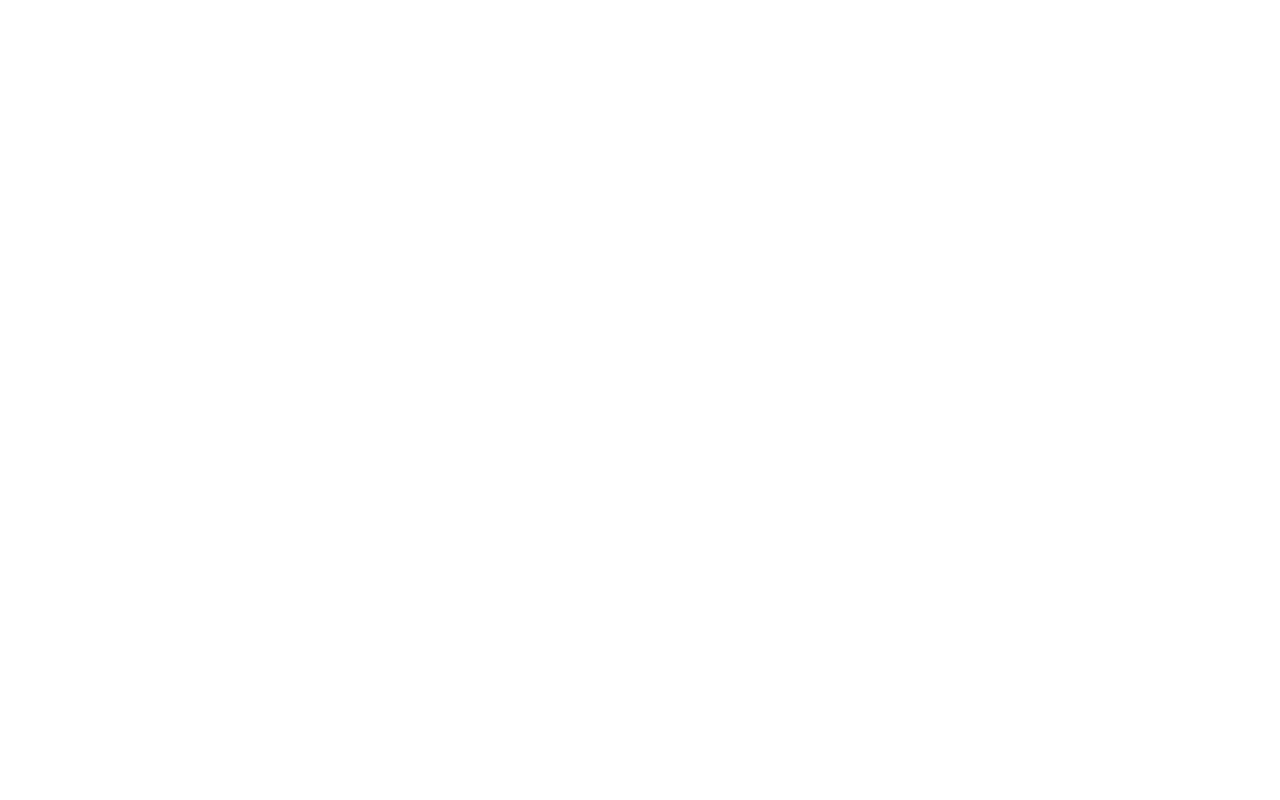
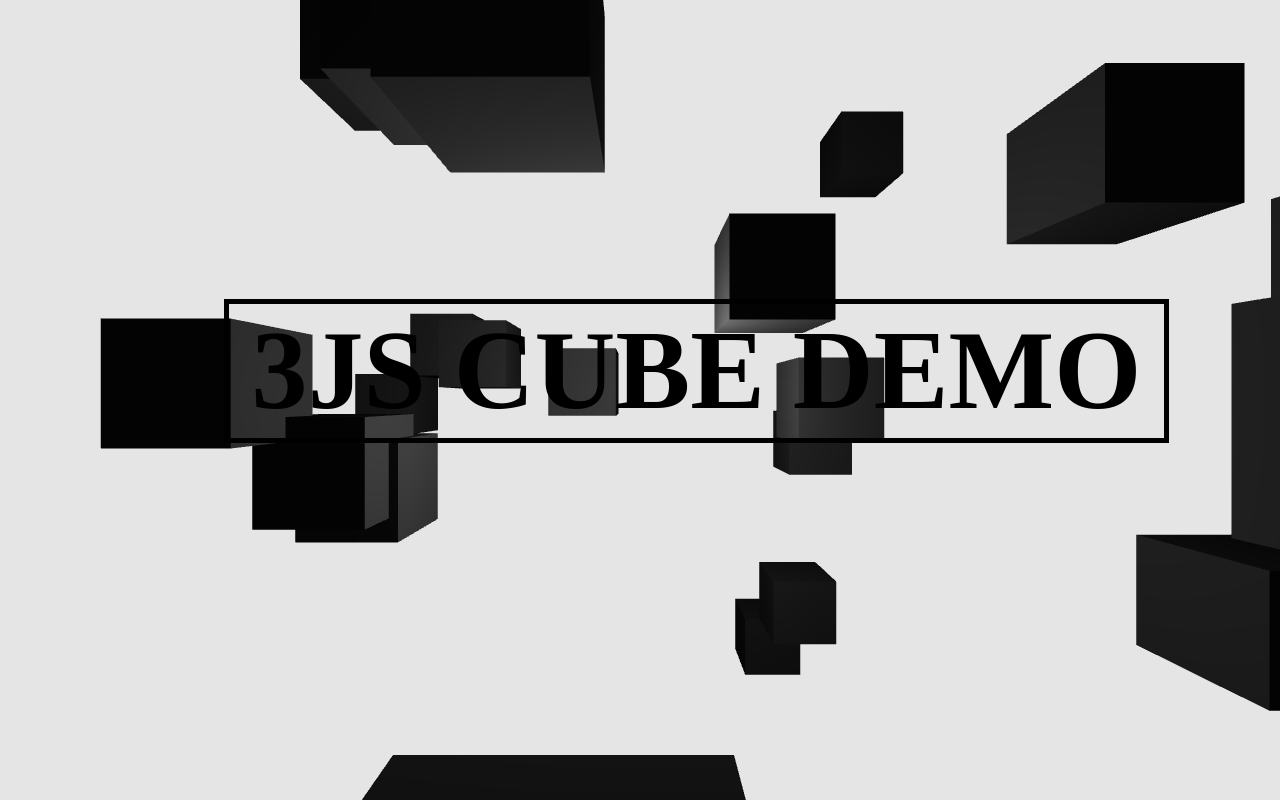
Before and after one commit to G303K/3js-cube-demo, a plain HTML site: page index.html in a window 1280 px wide. Drawn offline with nearby package versions, Linux system fonts and the light colour scheme; animation ran at ten frames a second.

Commit message:
Added js to html & added js. Updated README

```diff
--- a/css/main.css
+++ b/css/main.css
@@ -0,0 +1,34 @@
+/* Reset margin and set the body height to 100% of the viewport height */
+body {
+  margin: 0;
+  height: 100vh;
+}
+
+/* Ensure the canvas element is displayed as a block-level element */
+canvas {
+  display: block;
+}
+
+/* Style for the heading (h1) element */
+h1 {
+  /* Position the heading absolutely at the top-left corner with a 2em offset */
+  position: absolute;
+  top: 2em;
+  left: 2em;
+
+  /* Set the font family to 'Montserrat' */
+  font-family: "Montserrat";
+
+  /* Set the font size to 7em */
+  font-size: 7em;
+
+  /* Transform the text to uppercase */
+  text-transform: uppercase;
+
+  /* Adjust the line height for spacing and add a border */
+  line-height: 0.8em;
+  border: 5px solid black;
+
+  /* Add padding for spacing within the heading */
+  padding: 0.2em;
+}
--- a/index.html
+++ b/index.html
@@ -1,14 +1,108 @@
 <!DOCTYPE html>
 <html lang="en">
-<head>
-    <meta charset="UTF-8">
-    <meta name="viewport" content="width=device-width, initial-scale=1.0">
-    <title>Document</title>
-    <link rel="stylesheet" href="css/main.css">
-</head>
-<body>
+  <head>
+    <meta charset="UTF-8" />
+    <meta name="viewport" content="width=device-width, initial-scale=1.0" />
+    <title>3JS Demo</title>
+    <link rel="stylesheet" href="css/main.css" />
+  </head>
+  <body>
+    <h1>3JS Cube Demo</h1>
 
     <script src="https://cdnjs.cloudflare.com/ajax/libs/three.js/102/three.js"></script>
-    <script src="https://cdnjs.cloudflare.com/ajax/libs/gsap/2/1/2/TweenMax.min.js"></script>
-</body>
+    <script src="https://cdnjs.cloudflare.com/ajax/libs/gsap/2.1.2/TweenMax.min.js"></script>
+
+    <script>
+      // Create a Three.js scene
+      var scene = new THREE.Scene();
+
+      // Create a camera
+      var camera = new THREE.PerspectiveCamera(
+        75,
+        window.innerWidth / window.innerHeight,
+        0.1,
+        1000
+      );
+      camera.position.z = 5;
+
+      // Create a WebGL renderer
+      var renderer = new THREE.WebGLRenderer({ antialias: true });
+      renderer.setClearColor("#e5e5e5");
+      renderer.setSize(window.innerWidth, window.innerHeight);
+
+      // Append the renderer's DOM element to the HTML body
+      document.body.appendChild(renderer.domElement);
+
+      // Handle window resize
+      window.addEventListener("resize", () => {
+        renderer.setSize(window.innerWidth, window.innerHeight);
+        camera.aspect = window.innerWidth / window.innerHeight;
+        camera.updateProjectionMatrix();
+      });
+
+      // Create a raycaster and mouse vector
+      var raycaster = new THREE.Raycaster();
+      var mouse = new THREE.Vector2();
+
+      // Create cube geometry and material
+      var geometry = new THREE.BoxGeometry(1, 1, 1);
+      var material = new THREE.MeshLambertMaterial({ color: 0xf7f7f7 });
+
+      // Create multiple cubes
+      var numCubes = 30; // Adjust the number of cubes as needed
+
+      for (var i = 0; i < numCubes; i++) {
+        var mesh = new THREE.Mesh(geometry, material);
+        mesh.position.x = (Math.random() - 0.5) * 10;
+        mesh.position.y = (Math.random() - 0.5) * 10;
+        mesh.position.z = (Math.random() - 0.5) * 10;
+        scene.add(mesh);
+      }
+
+      // Create point lights
+      var light = new THREE.PointLight(0xffffff, 1, 1000);
+      light.position.set(0, 0, 0);
+      scene.add(light);
+
+      var light = new THREE.PointLight(0xffffff, 2, 1000);
+      light.position.set(0, 0, 25);
+      scene.add(light);
+
+      // Render function
+      var render = function () {
+        requestAnimationFrame(render);
+        renderer.render(scene, camera);
+      };
+
+      // Handle mouse movement
+      function onMouseMove(event) {
+        event.preventDefault();
+
+        mouse.x = (event.clientX / window.innerWidth) * 2 - 1;
+        mouse.y = -(event.clientY / window.innerHeight) * 2 + 1;
+
+        raycaster.setFromCamera(mouse, camera);
+
+        var intersects = raycaster.intersectObjects(scene.children, true);
+        for (var i = 0; i < intersects.length; i++) {
+          var cube = intersects[i].object;
+
+          var direction = Math.random() > 0.5 ? 1 : -1; // Randomly choose left or right
+          var distance = direction * 1; // Adjust the distance as needed
+
+          this.tl = new TimelineMax();
+          this.tl.to(cube.position, 0.5, {
+            x: cube.position.x + distance,
+            ease: Expo.easeOut,
+          });
+        }
+      }
+
+      // Start rendering
+      render();
+
+      // Listen for mouse movement
+      window.addEventListener("mousemove", onMouseMove);
+    </script>
+  </body>
 </html>
```
Also changed, not shown: 1 other file.
